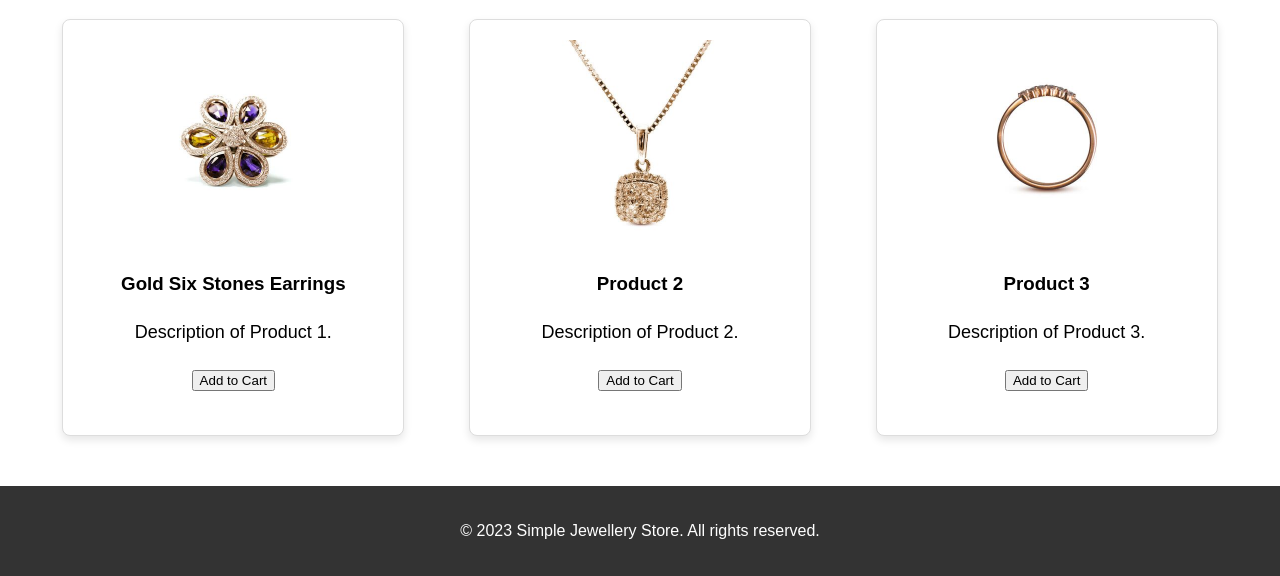
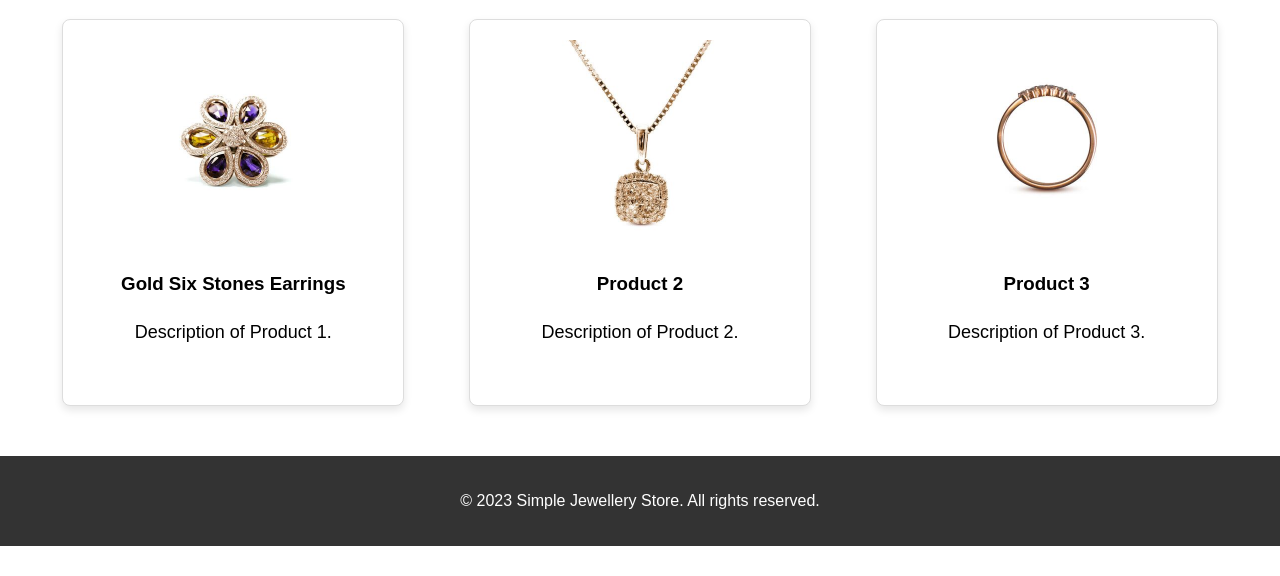
Before and after one commit to wAsI7/Jewellery-Store, a website: page index.html in a window 1280 px wide. Shown: the part 472-1048 px from the top of the page. After the commit the page ends 1018 px from the top, so only its background shows below. Drawn offline with Linux system fonts and the light colour scheme.

Commit message:
Jewellery

```diff
--- a/index.html
+++ b/index.html
@@ -26,21 +26,18 @@
                 <img src="./images/Earrings.jpg" alt="Product 1">
                 <h3>Gold Six Stones Earrings</h3>
                 <p>Description of Product 1.</p>
-                <button>Add to Cart</button>
             </div>
 
             <div class="product">
                 <img src="./images/Necklace.jpg" alt="Product 2">
                 <h3>Product 2</h3>
                 <p>Description of Product 2.</p>
-                <button>Add to Cart</button>
             </div>
 
             <div class="product">
                 <img src="./images/Rings.jpg" alt="Product 3">
                 <h3>Product 3</h3>
                 <p>Description of Product 3.</p>
-                <button>Add to Cart</button>
             </div>
         </div>
     </div>
```
